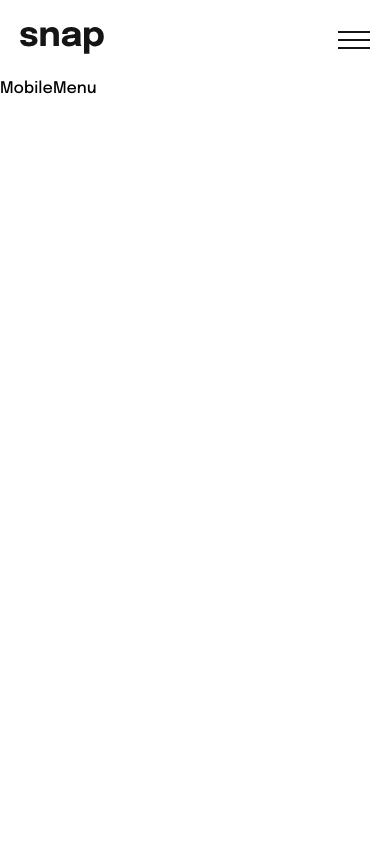
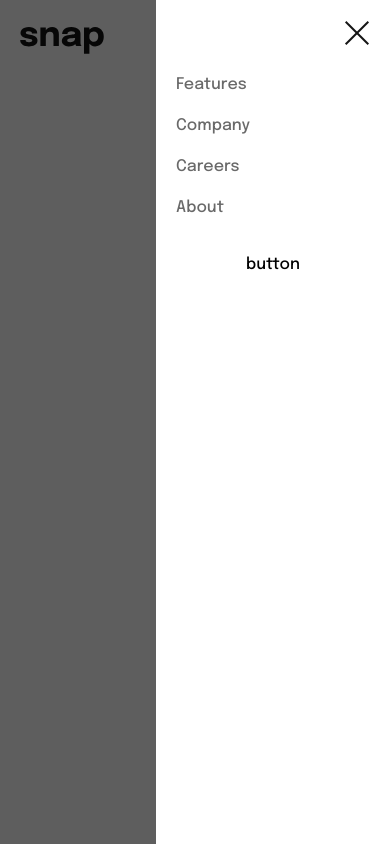
Before and after one commit to jwhong98/intro-with-dropdown-nav, a React (Create React App) app: page / in a window 390 px wide. Both pictures are taken after a click on the picture 354 px from the left and 40 px from the top of the page. Built offline with nearby package versions, Linux system fonts and the light colour scheme.

Commit message:
init mobileMenu

```diff
--- a/public/index.html
+++ b/public/index.html
@@ -33,6 +33,7 @@
   </head>
   <body>
     <noscript>You need to enable JavaScript to run this app.</noscript>
+    <div id="overlay"></div>
     <div id="root"></div>
     <!--
       This HTML file is a template.
--- a/src/components/Navbar/MobileMenu.js
+++ b/src/components/Navbar/MobileMenu.js
@@ -1,7 +1,34 @@
 import React from "react";
+import ReactDOM from "react-dom";
+import classes from "./MobileMenu.module.css";
+import close from "../../images/icon-close-menu.svg";
 
-const MobileMenu = () => {
-  return <div>MobileMenu</div>;
+const Drop = (props) => {
+  return <div className={classes.drop} onClick={props.onClick}></div>;
+};
+
+const MobileMenu = (props) => {
+  const portalElement = document.getElementById("overlay");
+  return (
+    <>
+      {ReactDOM.createPortal(
+        <>
+          <Drop onClick={props.menuToggler} />
+          <div className={classes.mobileMenuContainer}>
+            <img src={close} alt="close icon" onClick={props.menuToggler} />
+            <ul className={classes.mobileMenu}>
+              <li className={classes.mobileMenu__item}>Features</li>
+              <li className={classes.mobileMenu__item}>Company</li>
+              <li className={classes.mobileMenu__item}>Careers</li>
+              <li className={classes.mobileMenu__item}>About</li>
+            </ul>
+            <div className={classes.buttonWrap}>button</div>
+          </div>
+        </>,
+        portalElement
+      )}
+    </>
+  );
 };
 
 export default MobileMenu;
--- a/src/components/Navbar/MobileMenu.module.css
+++ b/src/components/Navbar/MobileMenu.module.css
@@ -1 +1,69 @@
-/* No CSS *//*# sourceMappingURL=MobileMenu.module.css.map */
+.drop {
+  position: fixed;
+  top: 0;
+  left: 0;
+  width: 100%;
+  height: 100vh;
+  z-index: 30;
+  background-color: rgba(0, 0, 0, 0.7);
+  opacity: 0.9;
+}
+
+@media only screen and (min-width: 768px) {
+  .drop {
+    display: none;
+  }
+}
+
+.mobileMenuContainer {
+  position: absolute;
+  right: 0;
+  width: 60vw;
+  height: 100vh;
+  background: #fff;
+  padding: 20px;
+  z-index: 30;
+  display: -webkit-box;
+  display: -ms-flexbox;
+  display: flex;
+  -webkit-box-orient: vertical;
+  -webkit-box-direction: normal;
+      -ms-flex-direction: column;
+          flex-direction: column;
+  -webkit-box-align: center;
+      -ms-flex-align: center;
+          align-items: center;
+}
+
+@media only screen and (min-width: 768px) {
+  .mobileMenuContainer {
+    display: none;
+  }
+}
+
+.mobileMenuContainer img {
+  margin-left: auto;
+}
+
+.mobileMenu {
+  list-style: none;
+  width: 100%;
+  margin-top: 30px;
+  display: -webkit-box;
+  display: -ms-flexbox;
+  display: flex;
+  -webkit-box-orient: vertical;
+  -webkit-box-direction: normal;
+      -ms-flex-direction: column;
+          flex-direction: column;
+  gap: 1.5rem;
+}
+
+.mobileMenu__item {
+  color: dimgray;
+}
+
+.buttonWrap {
+  margin-top: 40px;
+}
+/*# sourceMappingURL=MobileMenu.module.css.map */
--- a/src/components/Navbar/MobileMenu.module.scss
+++ b/src/components/Navbar/MobileMenu.module.scss
@@ -0,0 +1,52 @@
+.drop {
+  position: fixed;
+  top: 0;
+  left: 0;
+  width: 100%;
+  height: 100vh;
+  z-index: 30;
+  background-color: rgba(0, 0, 0, 0.7);
+  opacity: 0.9;
+
+  @media only screen and (min-width: 768px) {
+    display: none;
+  }
+}
+
+.mobileMenuContainer {
+  position: absolute;
+  right: 0;
+  width: 60vw;
+  height: 100vh;
+  background: #fff;
+  padding: 20px;
+  z-index: 30;
+  display: flex;
+  flex-direction: column;
+  align-items: center;
+
+  @media only screen and (min-width: 768px) {
+    display: none;
+  }
+
+  img {
+    margin-left: auto;
+  }
+}
+
+.mobileMenu {
+  list-style: none;
+  width: 100%;
+  margin-top: 30px;
+  display: flex;
+  flex-direction: column;
+  gap: 1.5rem;
+
+  &__item {
+    color: hsl(0, 0%, 41%);
+  }
+}
+
+.buttonWrap {
+  margin-top: 40px;
+}
--- a/src/components/Navbar/Navbar.js
+++ b/src/components/Navbar/Navbar.js
@@ -32,7 +32,7 @@ const Navbar = () => {
         </ul>
         <div className={classes.buttonContainer}>buttons</div>
       </nav>
-      {isOpen && <MobileMenu />}
+      {isOpen && <MobileMenu menuToggler={menuToggler} />}
     </>
   );
 };
```
Also changed, not shown: 1 other file (tests, documents, lock files or other folders).
